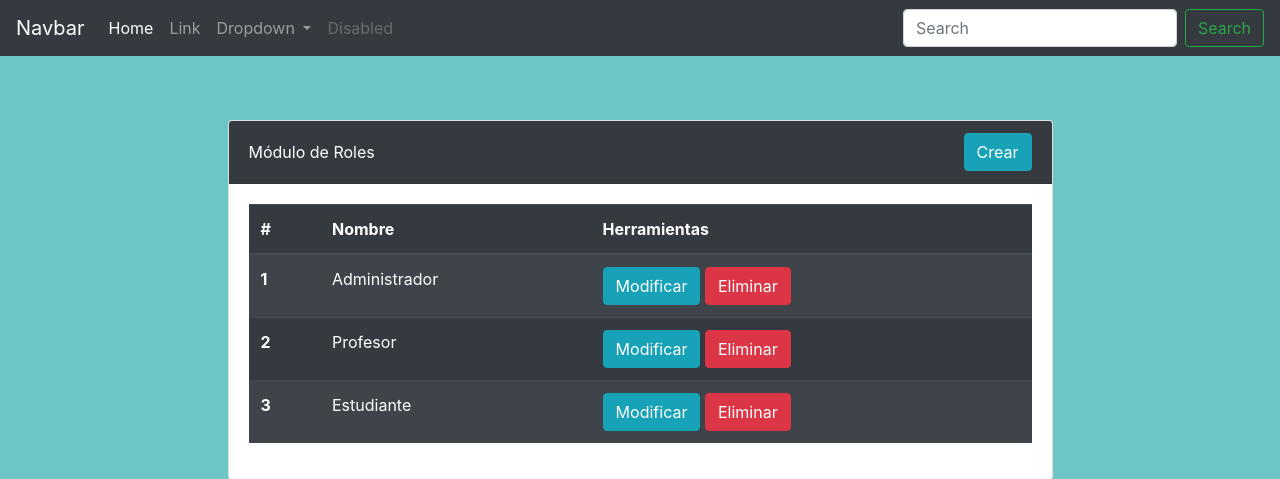
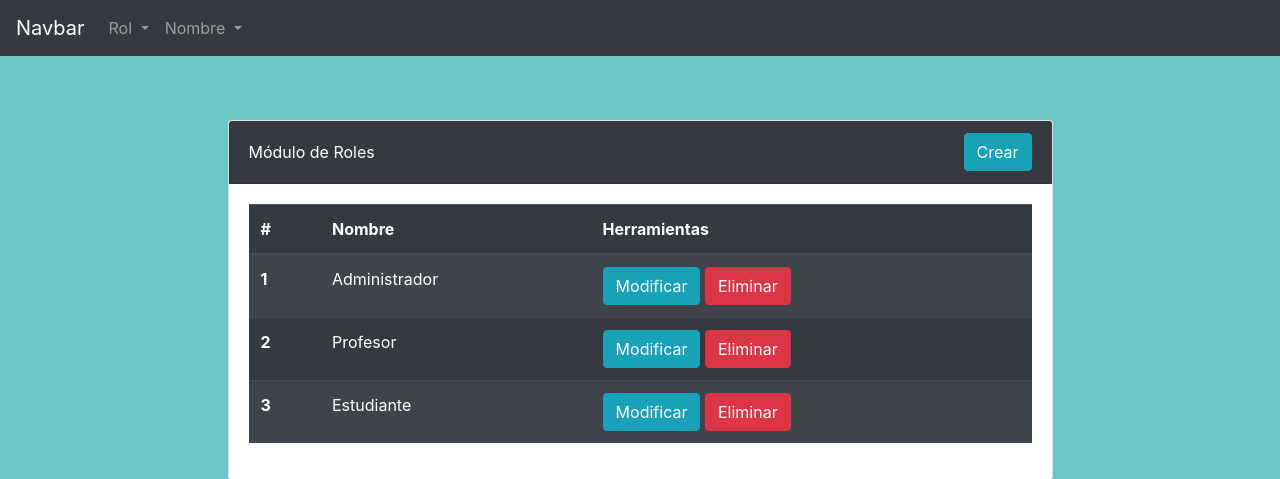
Before and after one commit to Sofia8264/Proyecto, a PHP site: page / in a window 1280 px wide. Shown: the top 479 px of the page. Run offline with PHP 8.4, Linux system fonts and the light colour scheme.

Commit message:
Falta terminar menu que lo hago mañana

```diff
--- a/Index.html
+++ b/Index.html
@@ -14,18 +14,11 @@
         <button class="navbar-toggler" type="button" data-toggle="collapse" data-target="#navbarSupportedContent" aria-controls="navbarSupportedContent" aria-expanded="false" aria-label="Toggle navigation">
           <span class="navbar-toggler-icon"></span>
         </button>
-
         <div class="collapse navbar-collapse" id="navbarSupportedContent">
           <ul class="navbar-nav mr-auto">
-            <li class="nav-item active">
-              <a class="nav-link" href="#">Home<span class="sr-only">(current)</span></a>
-            </li>
-            <li class="nav-item">
-              <a class="nav-link" href="#">Link</a>
-            </li>
             <li class="nav-item dropdown">
               <a class="nav-link dropdown-toggle" href="#" id="navbarDropdown" role="button" data-toggle="dropdown" aria-haspopup="true" aria-expanded="false">
-                Dropdown
+                Rol
               </a>
               <div class="dropdown-menu" aria-labelledby="navbarDropdown">
                 <a class="dropdown-item" href="#">Action</a>
@@ -34,14 +27,18 @@
                 <a class="dropdown-item" href="#">Something else here</a>
               </div>
             </li>
-            <li class="nav-item">
-              <a class="nav-link disabled" href="#" tabindex="-1" aria-disabled="true">Disabled</a>
-            </li>
-          </ul>
-          <form class="form-inline my-2 my-lg-0">
-            <input class="form-control mr-sm-2" type="search" placeholder="Search" aria-label="Search">
-            <button class="btn btn-outline-success my-2 my-sm-0" type="submit">Search</button>
-          </form>
+            <li class="nav-item dropdown">
+                <a class="nav-link dropdown-toggle" href="#" id="navbarDropdown" role="button" data-toggle="dropdown" aria-haspopup="true" aria-expanded="false">
+                  Nombre
+                </a>
+                <div class="dropdown-menu" aria-labelledby="navbarDropdown">
+                  <a class="dropdown-item" href="#">Action</a>
+                  <a class="dropdown-item" href="#">Another action</a>
+                  <div class="dropdown-divider"></div>
+                  <a class="dropdown-item" href="#">Something else here</a>
+                </div>
+              </li>
+            </ul>
         </div>
       </nav>
 
```
Also changed, not shown: CSS/Estilos.css (line endings or trailing spaces).
